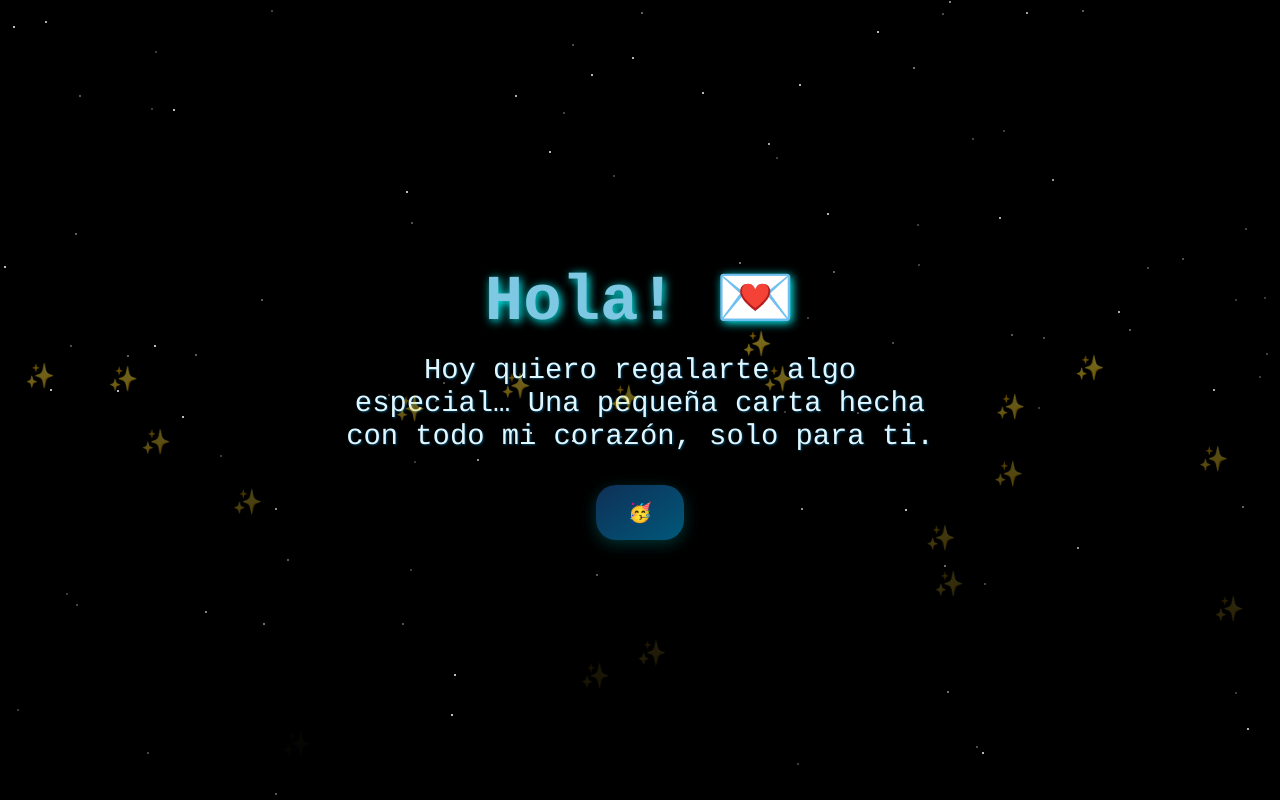
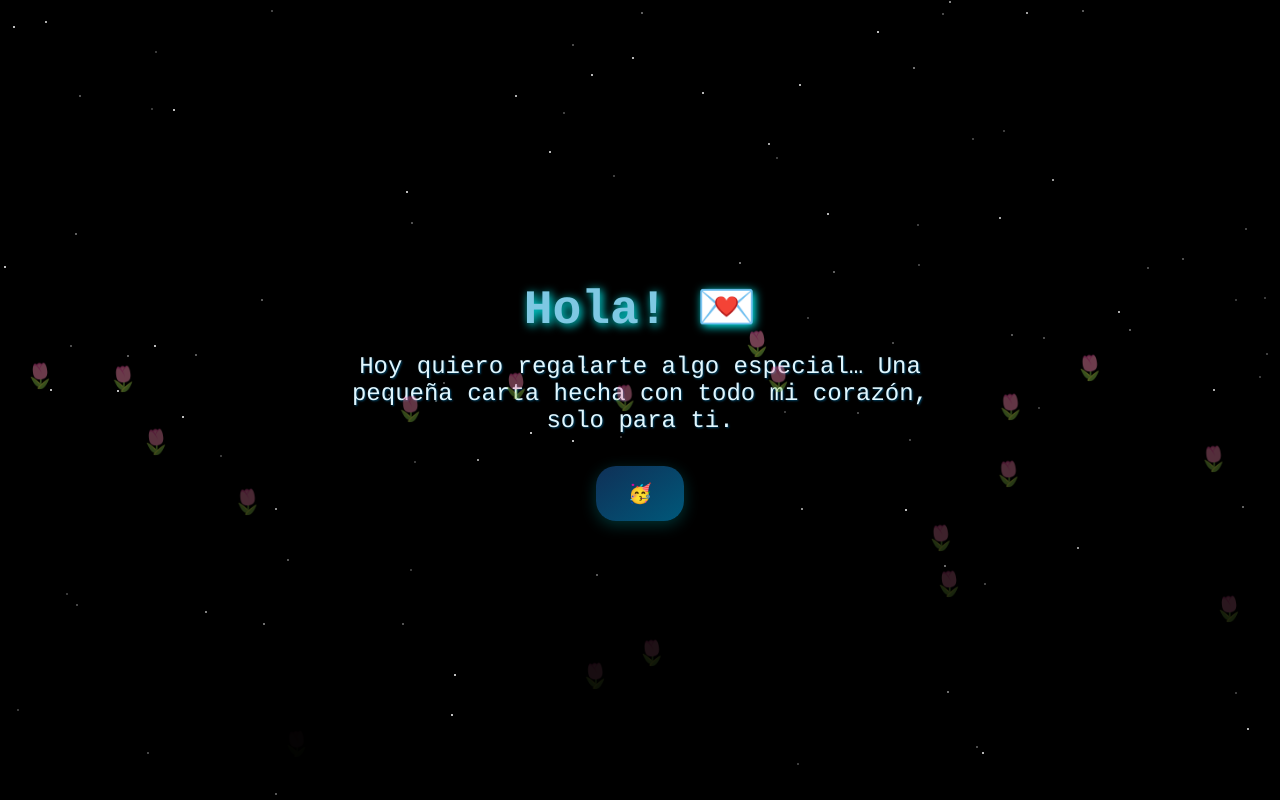
Before and after one commit to YairVHernandez/HappyBridayMAR, a plain HTML site: page index.html in a window 1280 px wide. Drawn offline with Linux system fonts and the light colour scheme.

Commit message:
Update index.html

```diff
--- a/index.html
+++ b/index.html
@@ -81,7 +81,7 @@
     }
 
     .flower::before {
-      content: "✨";
+      content: "🌷";
     }
 
     @keyframes fall {
@@ -112,6 +112,19 @@
     audio {
       display: none;
     }
+       @media (min-width: 768px) {
+    h1 {
+      font-size: 3rem;
+    }
+
+    p {
+      font-size: 1.5rem;
+    }
+
+    button {
+      font-size: 1.2rem;
+    }
+  }
   </style>
 
 </head>
```
